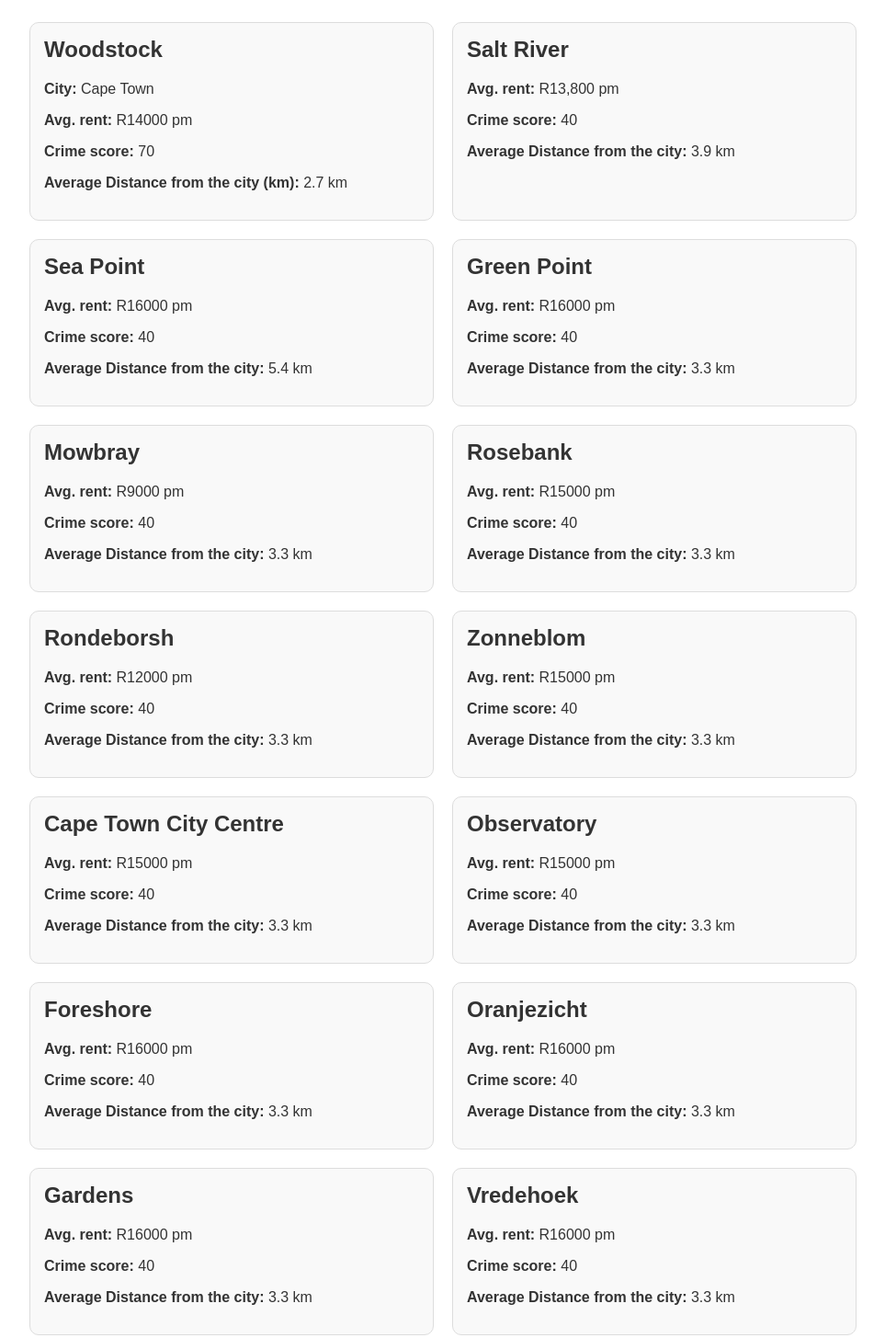
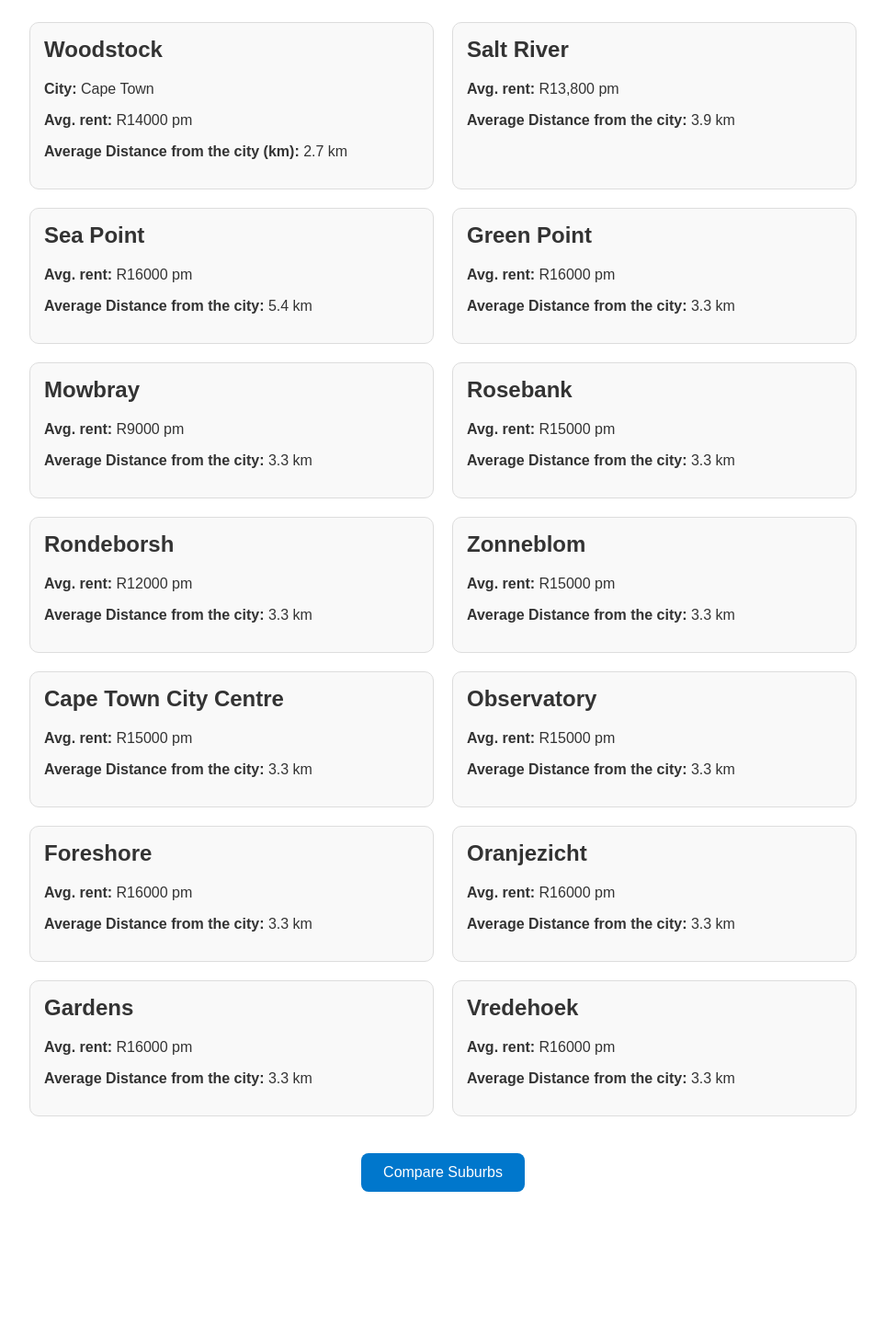
Before and after one commit to johannahkgatle99/property_analytics, a plain HTML site: page index.html in a window 1280 px wide. Shown: the part 280-1735 px from the top of the page at 92% size, without its empty margins (158-1121 px from the left). After the commit the page ends 1596 px from the top, so only its background shows below. Drawn offline with Linux system fonts and the light colour scheme.

Commit message:
Update index.html

```diff
--- a/index.html
+++ b/index.html
@@ -75,98 +75,84 @@
       <h2>Woodstock</h2>
       <p><strong>City:</strong> Cape Town </p>
       <p><strong>Avg. rent:</strong> R14000 pm</p>
-      <p><strong>Crime score:</strong> 70</p>
       <p><strong>Average Distance from the city (km):</strong> 2.7 km </p>
 
     </div>
     <div class="card">
       <h2>Salt River</h2>
       <p><strong>Avg. rent:</strong> R13,800 pm</p>
-      <p><strong>Crime score:</strong> 40</p>
       <p><strong>Average Distance from the city:</strong> 3.9 km</p>
     </div>
 
     <div class="card">
         <h2>Sea Point</h2>
         <p><strong>Avg. rent:</strong> R16000 pm</p>
-        <p><strong>Crime score:</strong> 40</p>
         <p><strong>Average Distance from the city:</strong> 5.4 km </p>
       </div>
 
       <div class="card">
         <h2>Green Point</h2>
         <p><strong>Avg. rent:</strong> R16000 pm </p>
-        <p><strong>Crime score:</strong> 40</p>
         <p><strong>Average Distance from the city:</strong> 3.3 km </p>
       </div>
 
       <div class="card">
         <h2>Mowbray</h2>
         <p><strong>Avg. rent:</strong> R9000 pm</p>
-        <p><strong>Crime score:</strong> 40</p>
         <p><strong>Average Distance from the city:</strong> 3.3 km </p>
       </div>
 
       <div class="card">
         <h2>Rosebank</h2>
         <p><strong>Avg. rent:</strong> R15000 pm</p>
-        <p><strong>Crime score:</strong> 40</p>
         <p><strong>Average Distance from the city:</strong> 3.3 km </p>
       </div>
 
       <div class="card">
         <h2>Rondeborsh</h2>
         <p><strong>Avg. rent:</strong> R12000 pm</p>
-        <p><strong>Crime score:</strong> 40</p>
         <p><strong>Average Distance from the city:</strong> 3.3 km </p>
       </div>
 
       <div class="card">
         <h2>Zonneblom</h2>
         <p><strong>Avg. rent:</strong> R15000 pm</p>
-        <p><strong>Crime score:</strong> 40</p>
         <p><strong>Average Distance from the city:</strong> 3.3 km </p>
       </div>
 
       <div class="card">
         <h2>Cape Town City Centre</h2>
         <p><strong>Avg. rent:</strong> R15000 pm</p>
-        <p><strong>Crime score:</strong> 40</p>
         <p><strong>Average Distance from the city:</strong> 3.3 km </p>
       </div>
 
       <div class="card">
         <h2>Observatory </h2>
         <p><strong>Avg. rent:</strong> R15000 pm</p>
-        <p><strong>Crime score:</strong> 40</p>
         <p><strong>Average Distance from the city:</strong> 3.3 km </p>
       </div>
 
       <div class="card">
         <h2>Foreshore</h2>
         <p><strong>Avg. rent:</strong> R16000 pm</p>
-        <p><strong>Crime score:</strong> 40</p>
         <p><strong>Average Distance from the city:</strong> 3.3 km </p>
       </div>
 
       <div class="card">
         <h2>Oranjezicht</h2>
         <p><strong>Avg. rent:</strong> R16000 pm</p>
-        <p><strong>Crime score:</strong> 40</p>
         <p><strong>Average Distance from the city:</strong> 3.3 km </p>
       </div>
 
       <div class="card">
         <h2>Gardens</h2>
         <p><strong>Avg. rent:</strong> R16000 pm</p>
-        <p><strong>Crime score:</strong> 40</p>
         <p><strong>Average Distance from the city:</strong> 3.3 km </p>
       </div>
 
       <div class="card">
         <h2>Vredehoek</h2>
         <p><strong>Avg. rent:</strong> R16000 pm</p>
-        <p><strong>Crime score:</strong> 40</p>
         <p><strong>Average Distance from the city:</strong> 3.3 km </p>
       </div>
   </section>
```
